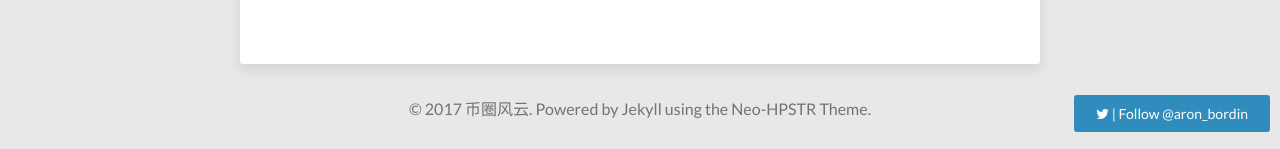
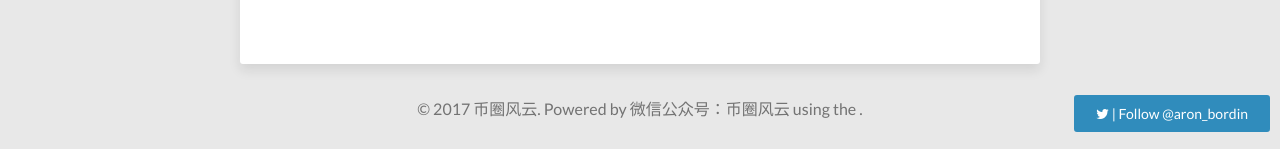
Before and after one commit to lijx127/buy13, a Jekyll site: the page built from posts.html, in a window 1280 px wide and 1023 px high. Shown: the part 871-1020 px from the top of the window. Built offline with Jekyll 4.4.1, drawn with Linux system fonts in a browser that asks for light colours.

Commit message:
Update footer.html

```diff
--- a/_includes/footer.html
+++ b/_includes/footer.html
@@ -1 +1 @@
-<span>&copy; {{ site.time | date: '%Y' }} {{ site.owner.name }}. Powered by <a href="http://jekyllrb.com" rel="nofollow">Jekyll</a> using the <a href="http://github.com/aron-bordin/neo-hpstr-jekyll-theme" rel="nofollow">Neo-HPSTR Theme</a>.</span>
+<span>&copy; {{ site.time | date: '%Y' }} {{ site.owner.name }}. Powered by <a href="" rel="nofollow">微信公众号：币圈风云</a> using the <a href="" rel="nofollow"></a>.</span>
```
